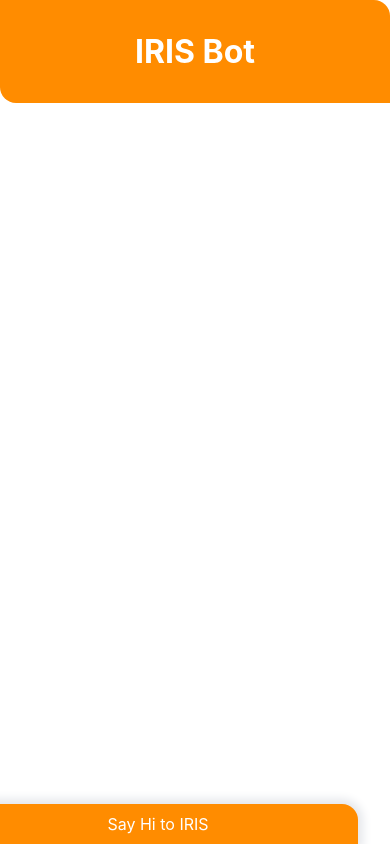
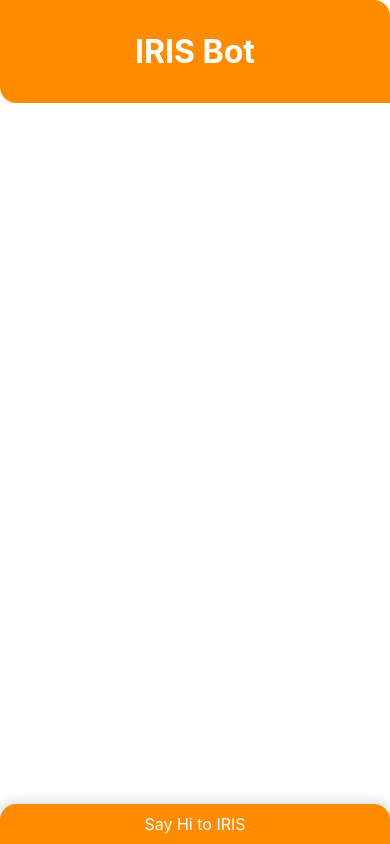
Before and after one commit to gopalkaran/chatbot-ui, a React (Create React App) app: page / in a window 390 px wide. Shown: the top 844 px of the page. Built offline with nearby package versions, Linux system fonts and the light colour scheme.

Commit message:
created styling for mobile view

```diff
--- a/src/css/chatbot.css
+++ b/src/css/chatbot.css
@@ -180,3 +180,11 @@
     transform: scale(0.7);
     fill: #4B5563;
 }
+
+
+@media only screen and (max-width: 450px) {
+    .chat-window{
+        right: 0;
+        width: 100%;
+    }
+}
--- a/src/css/chatbotinactive.css
+++ b/src/css/chatbotinactive.css
@@ -14,3 +14,10 @@
     cursor: pointer;
     box-shadow: 0 0 10px 5px #E5E7EB;
 }
+
+@media only screen and (max-width: 450px) {
+    .chat-inactive{
+        right: 0;
+        width: 100%;
+    }
+}
```
